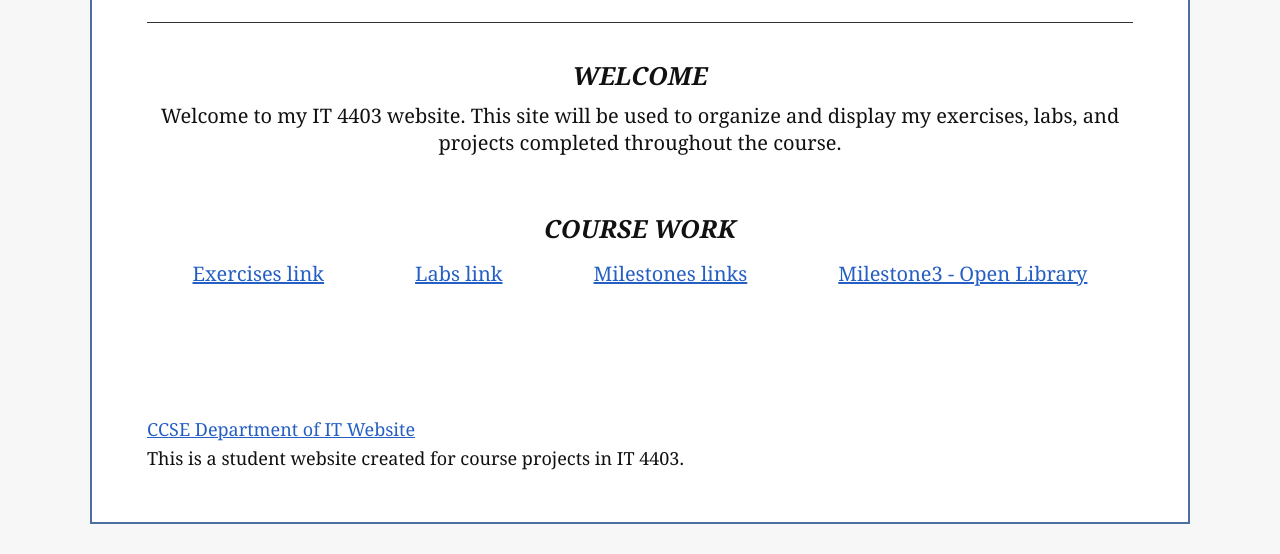
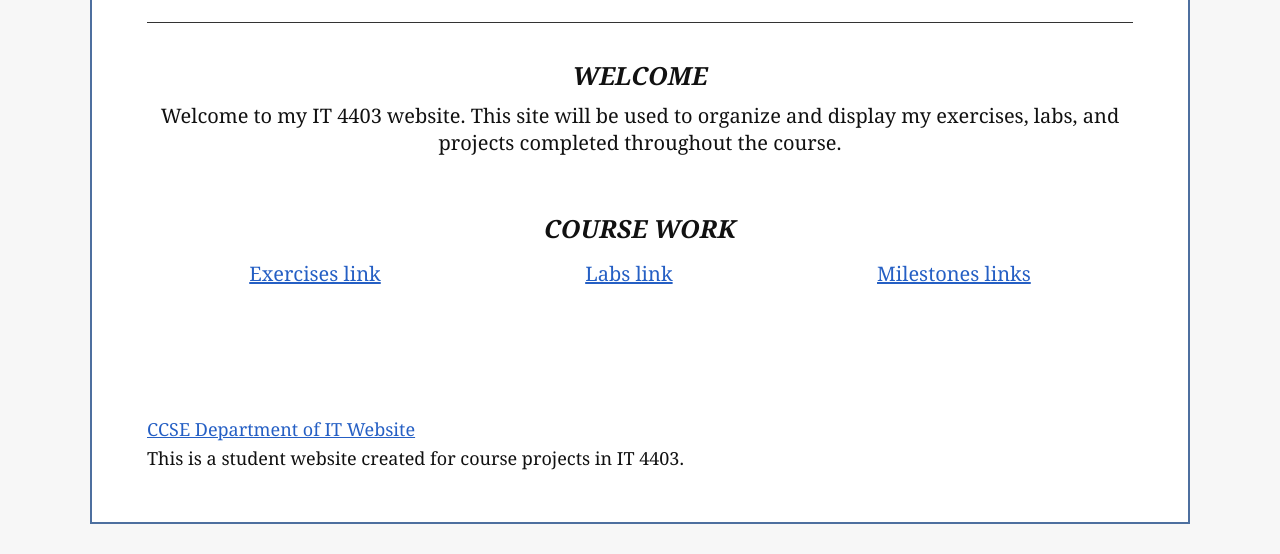
Before and after one commit to mwebb90/IT4403-website, a plain HTML site: page index.html in a window 1280 px wide. Shown: the part 256-810 px from the top of the page. Drawn offline with Linux system fonts and the light colour scheme.

Commit message:
Update index.html

```diff
--- a/index.html
+++ b/index.html
@@ -43,7 +43,6 @@
                 <a href="#">Exercises link</a>
                 <a href="Lab2/index.html">Labs link</a>
                 <a href="Milestone1/index.html">Milestones links</a>
-                <a href="Milestone3/index.html">Milestone3 - Open Library</a>
             </div>
         </section>
     </main>
```
